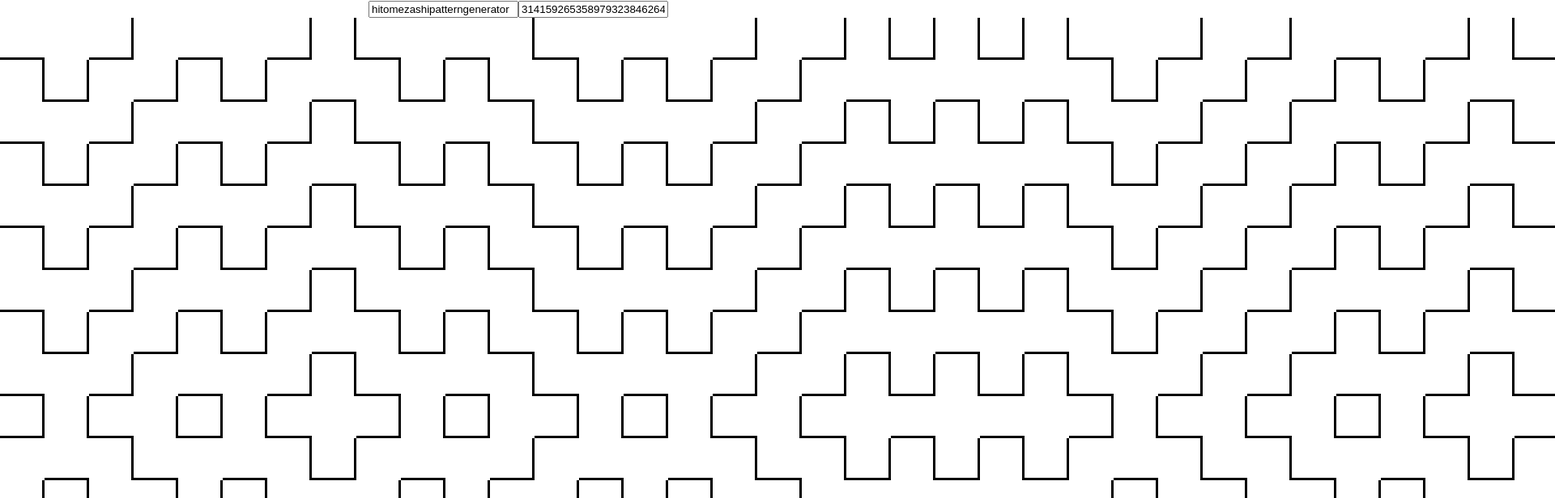
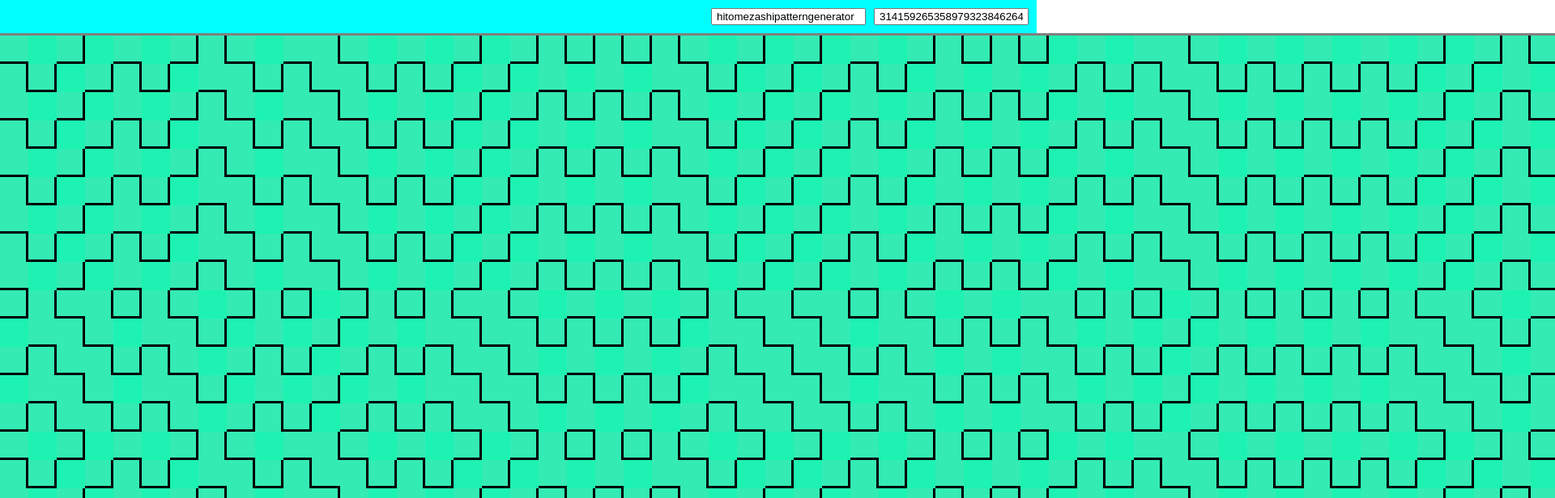
Before and after one commit to m0idodyr/hitomezashi-pattern-generator, a React (Create React App) app: page / in a window 1280 px wide. Shown: the top 616 px of the page at 81% size, 1920 px wide, since content can reach past the window. Built offline with nearby package versions, Linux system fonts and the light colour scheme.

Commit message:
Cleaning up

```diff
--- a/src/App.css
+++ b/src/App.css
@@ -1,32 +1,50 @@
 .App {
-  text-align: center;
+  text-align: right;
+  background: cyan;
 }
 
 .borderBottomBorderRight{
-  min-width: 50px;
-  min-height: 50px;
-  border-bottom-style: solid;
+  display: inline-block;
+  background: #34ebb4;
+  min-width: 30px;
+  min-height: 30px;
+  border-bottom-style:solid;
   border-right-style: solid;
 }
 
 .borderRight {
-  min-width: 50px;
-  min-height: 50px;
+  background: #34ebb4;
+  min-width: 30px;
+  min-height: 30px;
   border-right-style: solid;
 }
 
 .borderBottom {
-  min-width: 50px;
-  min-height: 50px;
+  background: #34ebb4;
+  min-width: 30px;
+  min-height: 30px;
   border-bottom-style: solid;
 }
 
 .noBorder {
-  height: 50px;
-  width: 50px;
-  border: none;
+  background: #1df2b2;
+  height: 30px;
+  width: 30px;
 }
 
 .table {
   border-spacing: 0;
+  border-top-style: solid;
 }
+
+#stringInputField {
+  padding-left: 5px;
+  padding-right: 5px;
+  margin: 10px;
+}
+
+#numberInputField {
+  padding-left: 5px;
+  padding-right: 5px;
+  margin-right: 10px;
+}
--- a/src/components/Canvas.js
+++ b/src/components/Canvas.js
@@ -1,5 +1,5 @@
 import React, { Component } from 'react';
-import Matrix from './Matrix';
+import Hitomezashi from './Hitomezashi';
 
 class Canvas extends Component {
 
@@ -10,16 +10,11 @@ class Canvas extends Component {
       }
   }
 
-  componentDidMount () {
-    console.log("Canvas compontentDidMount")
-  }
-
-
   render () {
     return (
-        <div className="Canvas">
-            <Matrix />
-        </div>
+      <div className="Canvas">
+          <Hitomezashi />
+      </div>
 
     )
   }
--- /dev/null
+++ b/src/components/Hitomezashi.js
@@ -0,0 +1,138 @@
+import React, { Component } from 'react';
+
+class Hitomezashi extends Component {
+
+  constructor(props) {
+      super(props)
+      this.inputStringToCharArrayParser = this.inputStringToCharArrayParser.bind(this);
+      this.characterArrayToBooleanParser = this.characterArrayToBooleanParser.bind(this);
+      this.inputStringToNumberArrayParser = this.inputStringToNumberArrayParser.bind(this);
+      this.mappingVerticalsToMappedArray = this.mappingVerticalsToMappedArray.bind(this);
+      this.state = {
+        stringInput: "hitomezashipatterngenerator",
+        numberInput: "31415926535897932384626433832795028841971693993751058209749445923078164062862089986280348253421170679",
+      }
+  }
+
+  inputStringToNumberArrayParser (numberInput) {
+    let numberArray = numberInput.split('');
+    return numberArray;
+  }
+
+  inputStringToCharArrayParser (stringInput) {
+    let charArray = stringInput.split('');
+    return charArray;
+  }
+
+  characterArrayToBooleanParser (charArray) {
+    let regexForVowels = /^[aeiouyäöå]$/i;
+    let booleanArray = [];
+
+    charArray.forEach(element => {
+      if (regexForVowels.test(element)) {
+        booleanArray.push(true);
+      } else {
+        booleanArray.push(false);
+      }
+    })
+    return booleanArray;
+  }
+
+  twoDimensionalArrayGenerator (row, col) {
+    let twoDimensionalArray = [];
+    for (let i = 0; i < row; i++){
+        twoDimensionalArray.push([]);
+      for(let j = 0; j < col; j++){
+        twoDimensionalArray[i].push(`${i},${j}`);
+      }
+    }
+    return twoDimensionalArray;
+  }
+
+  mappingTwoDimensionalArray (twoDimensionalArray, booleanArray) {
+    let rowIterator = 0;
+    let table = twoDimensionalArray.map((array) => {
+      let elementArrayToReturn = [];
+      let cellIterator = 0;
+      array.forEach(() => {
+        if(booleanArray[rowIterator] === true && cellIterator % 2 === 1) {
+          elementArrayToReturn.push(<td className="borderBottom"></td>);
+        } else if(booleanArray[rowIterator] === false && cellIterator % 2 === 0) {
+          elementArrayToReturn.push(<td className="borderBottom"></td>);
+        } else {
+          elementArrayToReturn.push(<td className="noBorder"></td>);
+        }
+        cellIterator++;
+      })
+      rowIterator++;
+      return (
+        <tr className = "tableRow">
+          {elementArrayToReturn}
+        </tr>
+      )
+
+    })
+    return this.mappingVerticalsToMappedArray(table);
+  }
+
+  mappingVerticalsToMappedArray (table) {
+
+    let boolean = true;
+    let finalArray = table.map((array => {
+      let valiaikaArray = [];
+      for (let i = 0; i < array.props.children.length; i++) {
+          if (this.state.numberInput[i] % 2 === 0 && boolean === true) {
+            if(array.props.children[i].props.className === "borderBottom") {
+              valiaikaArray.push(<td className="borderBottomBorderRight"></td>);
+            } else {
+              valiaikaArray.push(<td className="borderRight"></td>);
+            }
+          } else if (this.state.numberInput[i] % 2 === 1 && boolean === false) {
+            if(array.props.children[i].props.className === "borderBottom") {
+              valiaikaArray.push(<td className="borderBottomBorderRight"></td>);
+            } else {
+              valiaikaArray.push(<td className="borderRight"></td>);
+            }
+          } else {
+            valiaikaArray.push(array.props.children[i]);
+          }
+      }
+      boolean = !boolean;
+      return (
+        <tr className = "tableRow">
+          {valiaikaArray}
+        </tr>
+      )
+    }))
+
+    return finalArray;
+  }
+
+  changeStringInput(e) {
+    this.setState({
+      stringInput: e.target.value
+    })
+  }
+
+  changeNumberInput(e) {
+    this.setState({
+      numberInput: e.target.value
+    })
+  }
+
+  render () {
+    let charArray = this.inputStringToCharArrayParser(this.state.stringInput);
+    let booleanArray = this.characterArrayToBooleanParser(charArray);
+    let twoDimensionalArray = this.twoDimensionalArrayGenerator(this.state.stringInput.length, this.state.numberInput.length);
+    let table = this.mappingTwoDimensionalArray(twoDimensionalArray, booleanArray);
+    return (
+      <div>
+        <input id="stringInputField" value={this.state.stringInput} onChange={e => this.changeStringInput(e)} />
+        <input id="numberInputField" value={this.state.numberInput} onChange={e => this.changeNumberInput(e)} />
+        <table className = "table">{table}</table>
+      </div>
+    )
+  }
+}
+
+export default Hitomezashi;
--- a/src/components/Matrix.js
+++ /dev/null
@@ -1,145 +0,0 @@
-import React, { Component } from 'react';
-
-class Matrix extends Component {
-
-  constructor(props) {
-      super(props)
-      this.inputStringToCharArrayParser = this.inputStringToCharArrayParser.bind(this)
-      this.characterArrayToBooleanParser = this.characterArrayToBooleanParser.bind(this)
-      this.inputStringToNumberArrayParser = this.inputStringToNumberArrayParser.bind(this)
-      this.mappingVerticalsToMappedArray = this.mappingVerticalsToMappedArray.bind(this)
-      this.state = {
-        stringInput: "hitomezashipatterngenerator",
-        numberInput: "314159265358979323846264338327950288419716939937510582097494459230",
-      }
-  }
-
-  componentDidMount () {
-
-  }
-
-  inputStringToNumberArrayParser (numberInput) {
-    let numberArray = numberInput.split('')
-    return numberArray
-  }
-
-  inputStringToCharArrayParser (stringInput) {
-    let charArray = stringInput.split('')
-    return charArray
-  }
-
-  characterArrayToBooleanParser (charArray) {
-    let regexForVowels = /^[aeiouyäöå]$/i
-    let booleanArray = []
-
-    charArray.forEach(element => {
-      if (regexForVowels.test(element)) {
-        booleanArray.push(true)
-      } else {
-        booleanArray.push(false)
-      }
-    })
-    return booleanArray
-  }
-
-  twoDimensionalArrayGenerator (row, col) {
-    let twoDimensionalArray = []
-    for (let i = 0; i < row; i++){
-        twoDimensionalArray.push([])
-      for(let j = 0; j < col; j++){
-        twoDimensionalArray[i].push(`${i},${j}`)
-      }
-    }
-    return twoDimensionalArray
-  }
-
-  mappingTwoDimensionalArray (twoDimensionalArray, booleanArray) {
-    let rowIterator = 0;
-    let table = twoDimensionalArray.map((array) => {
-      let elementArrayToReturn = [];
-      let cellIterator = 0;
-      array.forEach(() => {
-        if(booleanArray[rowIterator] === true && cellIterator % 2 === 1) {
-          elementArrayToReturn.push(<td className="borderBottom"></td>)
-        } else if(booleanArray[rowIterator] === false && cellIterator % 2 === 0) {
-          elementArrayToReturn.push(<td className="borderBottom"></td>)
-        } else {
-          elementArrayToReturn.push(<td className="noBorder"></td>)
-        }
-        cellIterator++
-      })
-      rowIterator++
-      return (
-        <tr className = "tableRow">
-          {elementArrayToReturn}
-        </tr>
-      )
-
-    })
-    return this.mappingVerticalsToMappedArray(table)
-  }
-
-  mappingVerticalsToMappedArray (table) {
-
-    let boolean = true;
-    let uusiArray = table.map((array => {
-      let valiaikaArray = []
-      console.log(boolean)
-      for (let i = 0; i < array.props.children.length; i++) {
-        console.log(`${array.props.children[i].props.children} + ${this.state.numberInput[i]}`)
-          if (this.state.numberInput[i] % 2 === 0 && boolean === true) {
-            console.log("tupla")
-            if(array.props.children[i].props.className === "borderBottom") {
-              valiaikaArray.push(<td className="borderBottomBorderRight"></td>)
-            } else {
-              valiaikaArray.push(<td className="borderRight"></td>)
-            }
-          } else if (this.state.numberInput[i] % 2 === 1 && boolean === false) {
-            if(array.props.children[i].props.className === "borderBottom") {
-              valiaikaArray.push(<td className="borderBottomBorderRight"></td>)
-            } else {
-              valiaikaArray.push(<td className="borderRight"></td>)
-            }
-          } else {
-            valiaikaArray.push(array.props.children[i])
-          }
-      }
-      boolean = !boolean
-      return (
-        <tr className = "tableRow">
-          {valiaikaArray}
-        </tr>
-      )
-    }))
-
-    return uusiArray
-  }
-
-  changeStringInput(e) {
-    this.setState({
-      stringInput: e.target.value
-    })
-  }
-
-  changeNumberInput(e) {
-    this.setState({
-      numberInput: e.target.value
-    })
-  }
-
-  render () {
-    let charArray = this.inputStringToCharArrayParser(this.state.stringInput)
-    let booleanArray = this.characterArrayToBooleanParser(charArray)
-    let twoDimensionalArray = this.twoDimensionalArrayGenerator(this.state.stringInput.length, this.state.numberInput.length)
-    let table = this.mappingTwoDimensionalArray(twoDimensionalArray, booleanArray)
-    return (
-      <div>
-        <input value={this.state.stringInput} onChange={e => this.changeStringInput(e)} />
-        <input value={this.state.numberInput} onChange={e => this.changeNumberInput(e)} />
-        <table className = "table">{table}</table>
-      </div>
-    )
-  }
-}
-
-export default Matrix;
```
Also changed, not shown: src/logo.svg (deleted).
